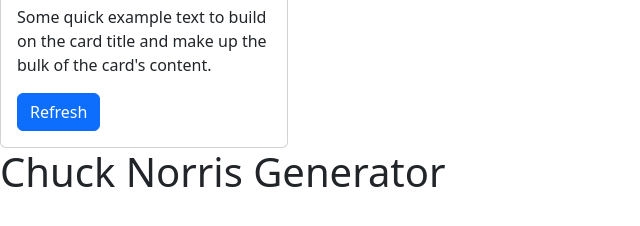
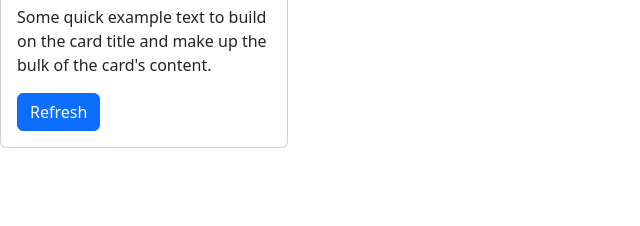
Before and after one commit to GreatDeveloper66/Chuck-Norris-Generator, a website: page public/index.html in a window 1280 px wide. Shown: the part 68-294 px from the top of the page, without its empty margins (0-640 px from the left). Drawn offline with nearby package versions, Linux system fonts and the light colour scheme; no server answers.

Commit message:
elimate heading outside of card

```diff
--- a/public/index.html
+++ b/public/index.html
@@ -20,7 +20,7 @@
               <a href="#" class="btn btn-primary" id="refreshButton">Refresh</a>
             </div>
           </div>
-        <h1>Chuck Norris Generator</h1>
+
         <div>
 
         </div>
```
